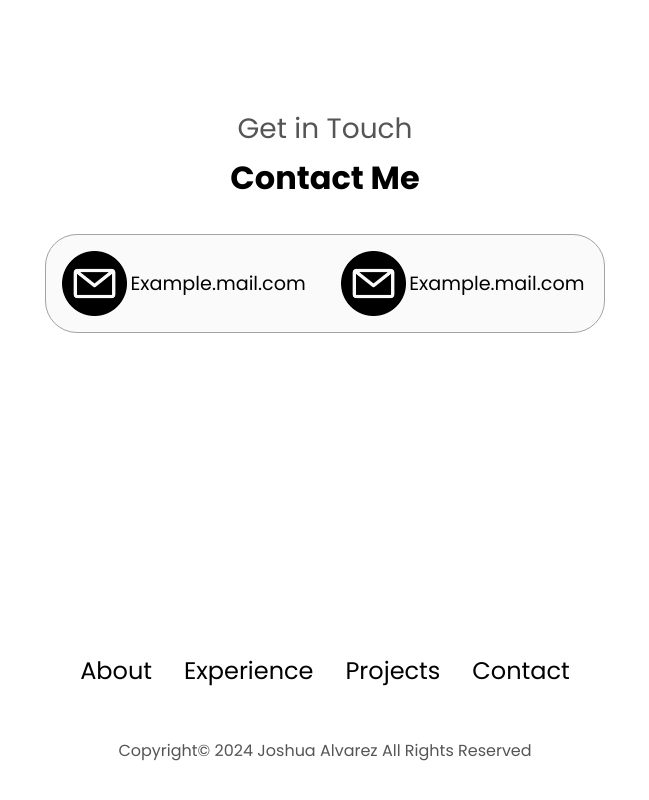
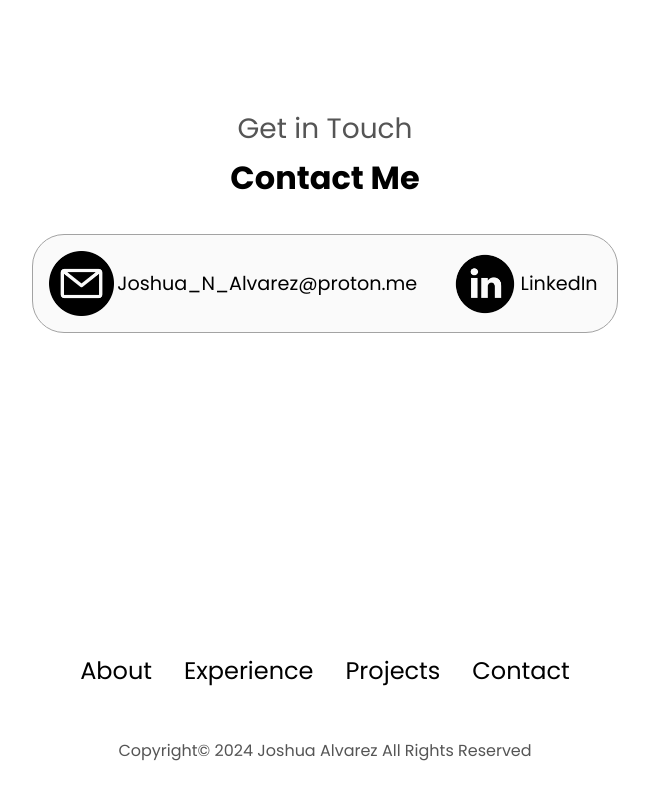
Before and after one commit to Jalv13/jalv13.github.io, a plain HTML site: page index.html in a window 1280 px wide. Shown: the part 3895-4695 px from the top of the page, without its empty margins (315-964 px from the left). Drawn offline with Linux system fonts and the light colour scheme.

Commit message:
Email/Linkedin

```diff
--- a/index.html
+++ b/index.html
@@ -303,14 +303,14 @@
                 src="./Assests/Pictures/email.png"
                 alt="Email Icon"
                 class="icon contact-icon"/>
-                <p><a href="mailto:examplemail@gmail.com">Example.mail.com</a></p>
+                <p><a href="mailto:Joshua_N_Alvarez@proton.me">Joshua_N_Alvarez@proton.me</a></p>
             </div>
             <div class="contact-info-container">
                 <img
-                src="./Assests/Pictures/email.png"
+                src="Assests\Pictures\LinkedIn-Icon.png"
                 alt="Email Icon"
                 class="icon contact-icon"/>
-                <p><a href="mailto:examplemail@gmail.com">Example.mail.com</a></p>
+                <p><a href="https://www.linkedin.com/in/joshua-alvarez-770a59213/">LinkedIn</a></p>
             </div>
         </div>
         </section>
```
Also changed, not shown: Assests/Pictures/LinkedIn-Icon.png (added).
